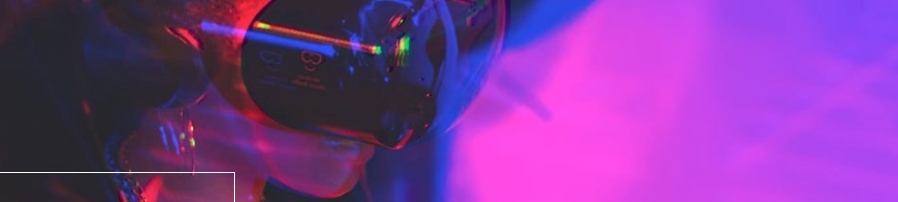
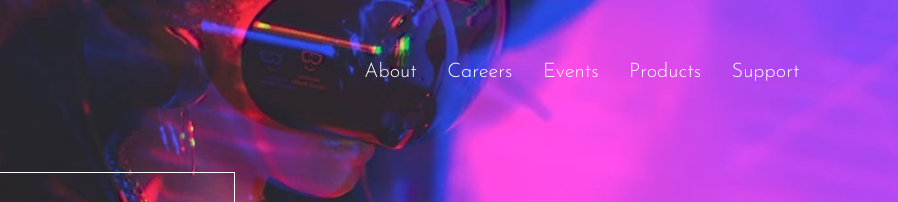
Before and after one commit to frgomis/_challenge_loopstudios, a plain HTML site: page index.html in a window 1280 px wide. Shown: the top 202 px of the page, 382-1280 px from the left. Drawn offline with Linux system fonts and the light colour scheme.

Commit message:
finalisation menu

```diff
--- a/index.html
+++ b/index.html
@@ -31,6 +31,13 @@
         </div>
 
         <ul class="menu_list hidden">
+          <li><a href="#">About</a></li>
+          <li><a href="#">Careers</a></li>
+          <li><a href="#">Events</a></li>
+          <li><a href="#">Products</a></li>
+          <li><a href="#">Support</a></li>
+        </ul>
+        <ul id="desktop" >
           <li><a href="#">About</a></li>
           <li><a href="#">Careers</a></li>
           <li><a href="#">Events</a></li>
@@ -83,7 +90,7 @@
       <div class="footer_logo">
         <img src="public/images/logo.svg" alt="loopstudios logo">
       </div>
-      <div class="footer_menu hidden">
+      <div class="footer_menu">
         <ul>
           <li>About</li>
           <li>Careers</li>
--- a/public/js/hamburger.js
+++ b/public/js/hamburger.js
@@ -1,9 +1,11 @@
 // alert("coucou")
+let nav = document.querySelector('.navbar');
 let burger = document.querySelector('.burger');
 let menuList = document.querySelector('.menu_list');
-let nav = document.querySelector('.navbar');
+let menuDesktop = document.querySelector('#desktop')
 let windowX = window.innerWidth;
 console.log(windowX);
+console.log(menuDesktop);
 
 
 burger.addEventListener('click', () => {
@@ -20,11 +22,3 @@ window.addEventListener('scroll', () => {
     }
 
 });
-// au delà de 769px, la ul.menu_list se met en display: flex
-
-window.addEventListener('onresize', () => {
-    if (window.onresize > 769) {
-        burger.classList.toggle('hidden');
-        menuList.classList.toggle('hidden');
-    }
-});
--- a/public/styles/global.css
+++ b/public/styles/global.css
@@ -153,6 +153,10 @@ ul.menu_list{
 }
 ul.menu_list.active{
     display: flex;
+}
+#desktop{
+    visibility: hidden;
+   display: none;
 }
 /* === title ===* */
 .title {
--- a/public/styles/tablet.css
+++ b/public/styles/tablet.css
@@ -15,7 +15,11 @@
 
     }
     nav{
+        /* border: var(--borderHelp); */
         height: 18vh;
+        display: grid;
+        grid-template-columns: 50% 50%;
+
     }
 
     .entete{
@@ -26,6 +30,21 @@
         visibility: hidden;
         display: none;
     }
+    #desktop{
+        visibility: visible;
+        display: flex;
+        grid-area: 1/2/2/-1;
+        align-items: center;
+        justify-content: center;
+        padding:0;
+        transition: ease-in-out .4s transform;
+        color: var(--White);
+        font-size:2rem;
+        font-weight: 400;
+    }
+    ul#desktop  li{
+       margin-right: 4.5%;
+   }
 
     .title{
         border: var(--White) solid .5px;
@@ -36,19 +55,7 @@
         height: 20rem;
         line-height: 4.5rem;
     }
-    /* .menu_list.desktop.active{
-        z-index: 100;
-        display: flex;
-        width: 100%;
-        background: none;
-        padding:0;
-        /* position: absolute;
-        top: 0;
-        transition: ease-in-out .4s transform;
-        color: var(--White);
-        text-transform: uppercase;
-        font-size: 1.8rem;
-    } */
+
 
     /* ====== MAIN -- MAIN ===== */
     main {
```
Also changed, not shown: 2 other files.
